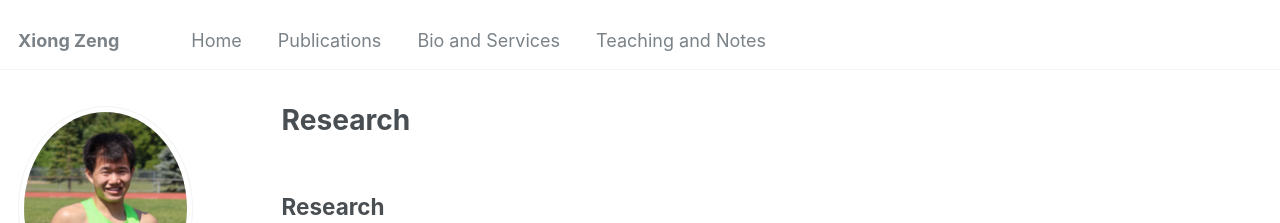
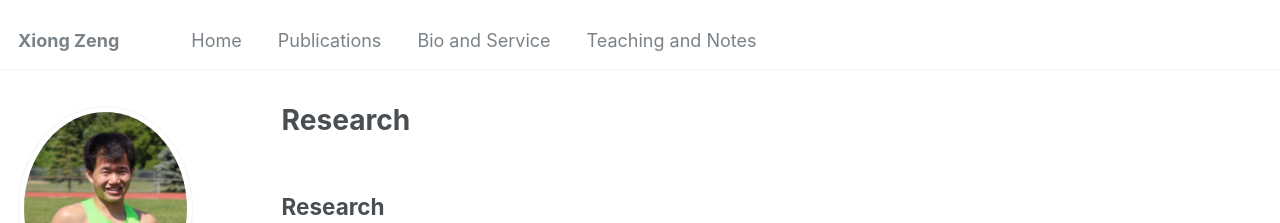
Before and after one commit to zengxiong111/zengxiong.github.io, a Jekyll site: the page built from _pages/about.md, in a window 1280 px wide. Shown: the top 223 px of the page. Built offline with Jekyll 4.4.1, drawn with Linux system fonts in a browser that asks for light colours; some web fonts are replaced; our own code applies the rules of GitHub Pages for plain Markdown files.

Commit message:
Use singular Service in bio navigation label

```diff
--- a/_data/navigation.yml
+++ b/_data/navigation.yml
@@ -5,7 +5,7 @@ main:
   - title: "Publications"
     url: /publications/
 
-  - title: "Bio and Services"
+  - title: "Bio and Service"
     url: /markdown/
 
   - title: "Teaching and Notes"
```
